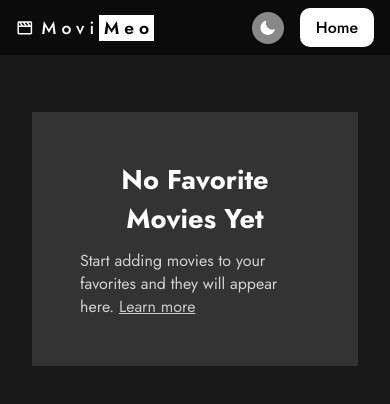
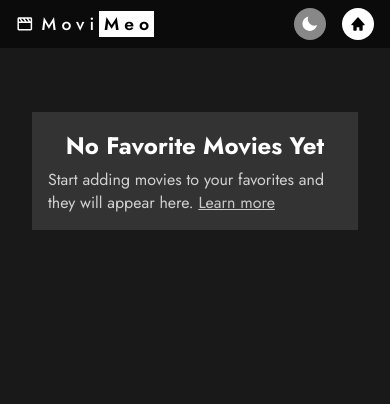
Before and after one commit to deauthor1234/movimeo, a React (Vite) app: page /favorites in a window 390 px wide. Shown: the top 404 px of the page. Built offline with nearby package versions, Linux system fonts and the light colour scheme.

Commit message:
Initial commit

```diff
--- a/src/components/NavBar.jsx
+++ b/src/components/NavBar.jsx
@@ -1,6 +1,6 @@
 import { NavLink } from "react-router-dom"
 import { searchMovies } from "../services/api"
-import { BiMovie, BiSearch, BiSolidMoon, BiSolidSun } from "react-icons/bi"
+import { BiMovie, BiSearch, BiSolidHeart, BiSolidHome, BiSolidMoon, BiSolidSun } from "react-icons/bi"
 import { useMovieContext } from '../contexts/MovieContext';
 import { useState, useEffect } from "react";
 import Aos from "aos";
@@ -65,8 +65,8 @@ const NavBar = () => {
                         </div>
                     </div>
                     <div className="navbar-links">
-                        <NavLink to="/" className={linkClass} data-aos="fade-up" data-aos-once="true">Home</NavLink>
-                        <NavLink to="/favorites" className={linkClass} data-aos="fade-down">Favorites</NavLink>
+                        <NavLink to="/" className={linkClass} data-aos="fade-up" data-aos-once="true"><span>Home</span><BiSolidHome /></NavLink>
+                        <NavLink to="/favorites" className={linkClass} data-aos="fade-down"><span>Favorites</span><BiSolidHeart /></NavLink>
                         <div className="animation start-home"></div>
                     </div>
                 </div>
--- a/src/css/main.css
+++ b/src/css/main.css
@@ -194,6 +194,10 @@ nav .navbar-links {
     position: relative;
     border-radius: 10px;
     font-weight: 500;
+}
+
+nav .navbar-links svg {
+    display: none;
 }
 
 nav .navbar-links .animation {
@@ -1290,6 +1294,7 @@ footer .download-media svg {
 
     .favorites .no-favorites {
         row-gap: 0.7rem;
+        padding: 2rem;
     }
 
     .favorites .no-favorites h1 {
@@ -1395,6 +1400,27 @@ footer .download-media svg {
 }
 
 @media (max-width: 425px) {
+    nav .navbar {
+        column-gap: 1rem;
+    }
+
+    nav .navbar-links .nav-link {
+        border-radius: 50%;
+        display: flex;
+        padding: 0;
+        min-width: 2rem;
+        height: 2rem;
+    }
+
+    nav .navbar-links span {
+        display: none;
+    }
+
+    nav .navbar-links svg {
+        display: block;
+        margin: auto;
+    }
+
     header .swiper-button-next,
     header .swiper-button-prev {
         display: none;
@@ -1428,6 +1454,15 @@ footer .download-media svg {
     .movie-card .movie-banner .movie-overview {
         padding: 1.5rem;
     }
+
+    .favorites .no-favorites {
+        row-gap: 0.3rem;
+        padding: 1rem;
+    }
+
+    .favorites .no-favorites h1 {
+        font-size: 1.5rem;
+    }
 }
 
 @media (max-width: 375px) {
@@ -1442,4 +1477,8 @@ footer .download-media svg {
     .movie-card .movie-banner .movie-overview {
         padding: 1rem;
     }
+
+    .favorites .no-favorites h1 {
+        font-size: 1.25rem;
+    }
 }
```
